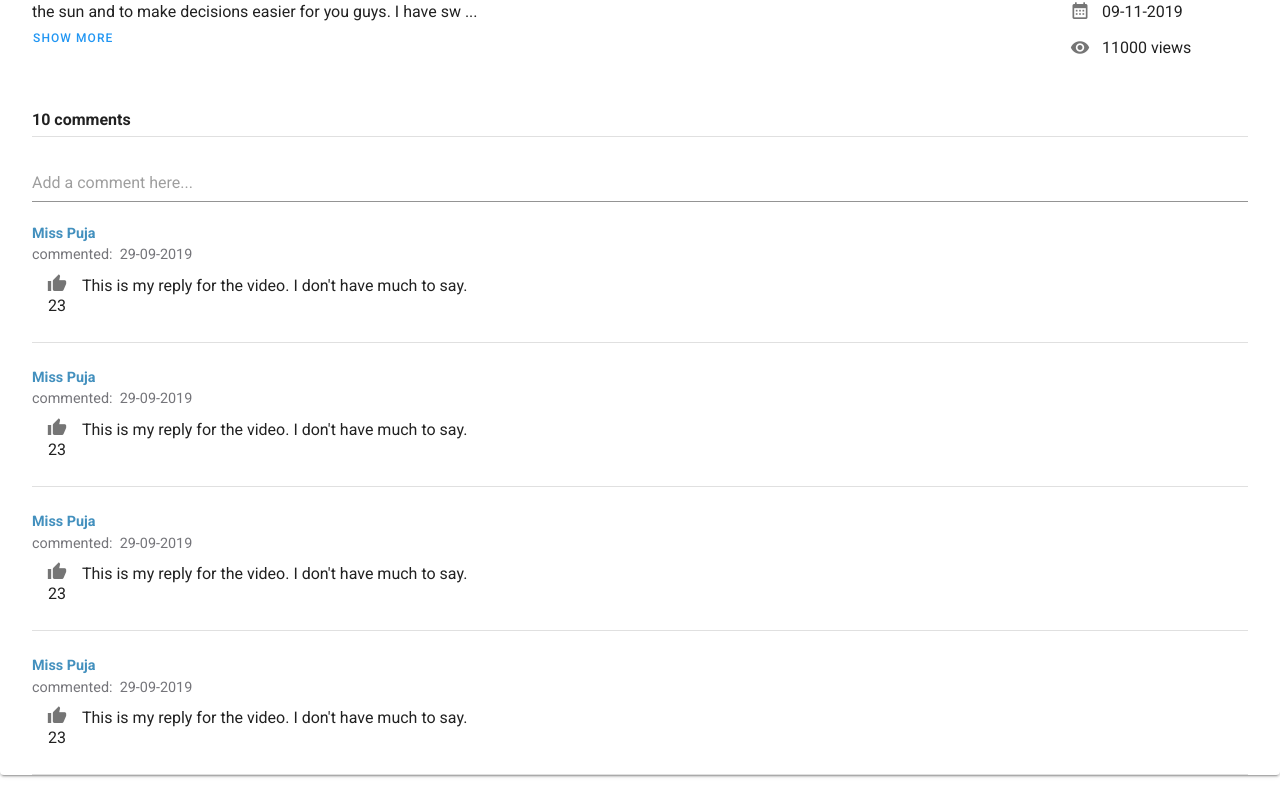
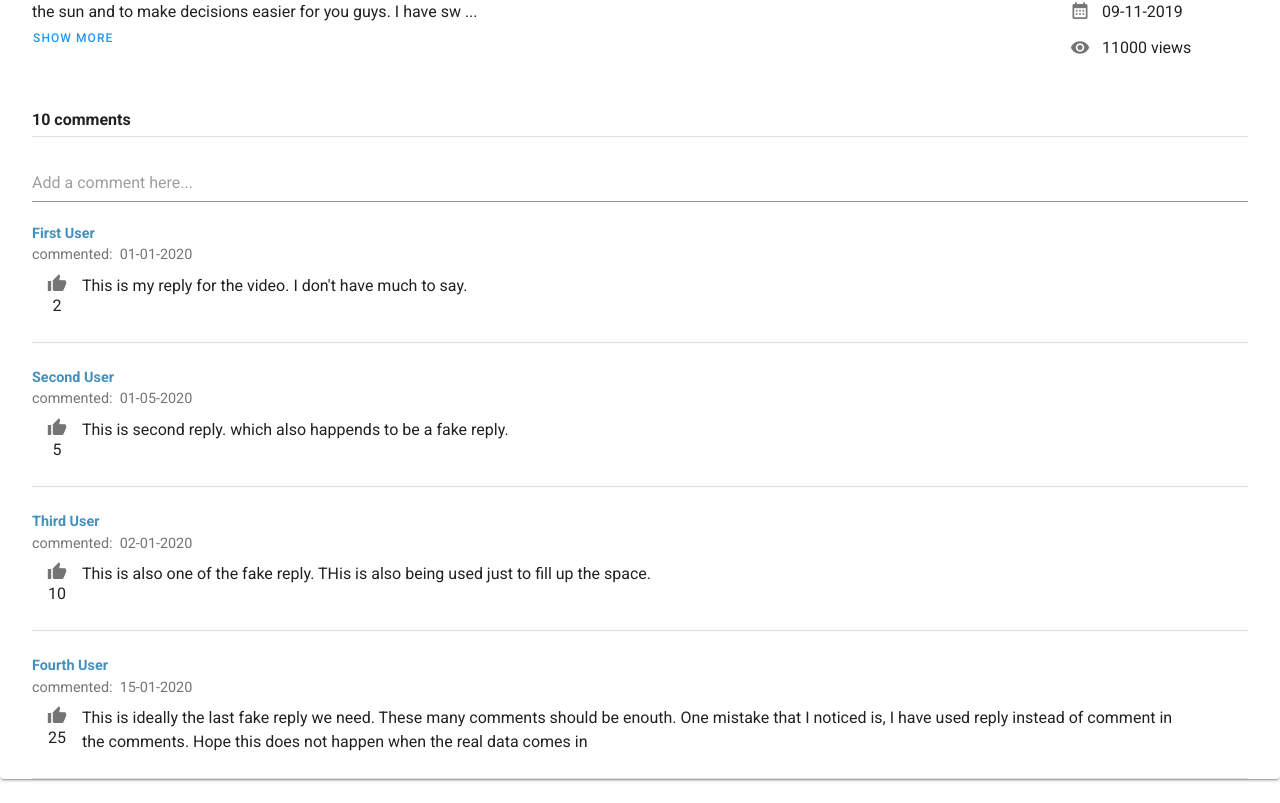
Before and after one commit to AbhayChandel/drool-vue-client, a Nuxt app: page /video in a window 1280 px wide. Shown: the part 894-1697 px from the top of the page. Built offline with nearby package versions, Linux system fonts and the light colour scheme.

Commit message:
Implemented data flow for video comment list

```diff
--- a/components/video/CommentCard.vue
+++ b/components/video/CommentCard.vue
@@ -1,9 +1,9 @@
 <template>
   <div class="px-4 px-sm-5 px-md-8 ma-0" style="width: 100%;">
     <v-row class="pa-0 ma-0 d-flex flex-column">
-      <div class="userProfileLinkFont pa-0 ma-0">Miss Puja</div>
+      <div class="userProfileLinkFont pa-0 ma-0">{{ username }}</div>
       <div class="activityDetailsLabelFont pa-0">
-        commented:&nbsp; 29-09-2019
+        commented:&nbsp; {{ datePosted }}
       </div>
     </v-row>
     <v-row justify="left" class="pa-0 ma-0 mt-2 mb-6 mb-md-6">
@@ -17,14 +17,16 @@
         <v-icon size="20" @click="toggleLike" :color="getThumbColor"
           >mdi-thumb-up</v-icon
         >
-        <span>23</span>
+        <span>{{ likes }}</span>
       </v-col>
       <v-col id="question-col" cols="10" md="11" class="pa-0">
         <v-row class="ma-0 replyFont">
-          This is my reply for the video. I don't have much to say.
+          {{ comment }}
         </v-row>
       </v-col>
     </v-row>
     <v-divider class="mb-6 mb-md-6 ma-0"></v-divider>
   </div>
 </template>
+
+<script src="./commentcardscript.js"></script>
--- a/components/video/Video.vue
+++ b/components/video/Video.vue
@@ -4,9 +4,9 @@
       <v-col id="main-content-col" class="pa-0">
         <v-card>
           <VideoCard
-            :key="videoPageData.videoCard.videoId"
-            :videoId="videoPageData.videoCard.videoId"
-            :videoTitle="videoPageData.videoCard.videoTitle"
+            :key="videoPageData.videoCard.id"
+            :videoId="videoPageData.videoCard.id"
+            :videoTitle="videoPageData.videoCard.title"
             :likes="videoPageData.videoCard.likes"
             :datePosted="videoPageData.videoCard.datePosted"
             :views="videoPageData.videoCard.views"
@@ -51,10 +51,16 @@
             class="mb-8"
             >Cancel</v-btn
           >
-          <CommentCard />
-          <CommentCard />
-          <CommentCard />
-          <CommentCard />
+          <CommentCard
+            v-for="commentCard in videoPageData.commentCardList"
+            :key="commentCard.id"
+            :commentId="commentCard.id"
+            :comment="commentCard.comment"
+            :likes="commentCard.likes"
+            :datePosted="commentCard.datePosted"
+            :userId="commentCard.userDetails.id"
+            :username="commentCard.userDetails.username"
+          />
         </v-card>
       </v-col>
     </v-row>
--- /dev/null
+++ b/components/video/commentcardscript.js
@@ -0,0 +1,28 @@
+export default {
+  props: {
+    commentId: {
+      type: Number,
+      required: true
+    },
+    comment: {
+      type: String,
+      required: true
+    },
+    likes: {
+      type: Number,
+      required: true
+    },
+    datePosted: {
+      type: String,
+      required: true
+    },
+    userId: {
+      type: Number,
+      required: true
+    },
+    username: {
+      type: String,
+      required: true
+    }
+  }
+};
--- a/pages/video/index.vue
+++ b/pages/video/index.vue
@@ -23,8 +23,8 @@ export default {
     return {
       videoPageData: {
         videoCard: {
-          videoId: 1,
-          videoTitle:
+          id: 1,
+          title:
             "Every Kay Beauty Product Reviewed and Swatched | Kay By Katrina Kaif | Shreya Jain",
           likes: 75,
           datePosted: "09-11-2019",
@@ -35,7 +35,53 @@ export default {
             id: 1002,
             username: "misspuja"
           }
-        }
+        },
+        commentCardList: [
+          {
+            id: 1,
+            datePosted: "01-01-2020",
+            comment:
+              "This is my reply for the video. I don't have much to say.",
+            likes: 2,
+            userDetails: {
+              id: 101,
+              username: "First User"
+            }
+          },
+          {
+            id: 2,
+            datePosted: "01-05-2020",
+            comment:
+              "This is second reply. which also happends to be a fake reply.",
+            likes: 5,
+            userDetails: {
+              id: 102,
+              username: "Second User"
+            }
+          },
+          {
+            id: 3,
+            datePosted: "02-01-2020",
+            comment:
+              "This is also one of the fake reply. THis is also being used just to fill up the space.",
+            likes: 10,
+            userDetails: {
+              id: 103,
+              username: "Third User"
+            }
+          },
+          {
+            id: 4,
+            datePosted: "15-01-2020",
+            comment:
+              "This is ideally the last fake reply we need. These many comments should be enouth. One mistake that I noticed is, I have used reply instead of comment in the comments. Hope this does not happen when the real data comes in",
+            likes: 25,
+            userDetails: {
+              id: 104,
+              username: "Fourth User"
+            }
+          }
+        ]
       }
     };
   }
```
